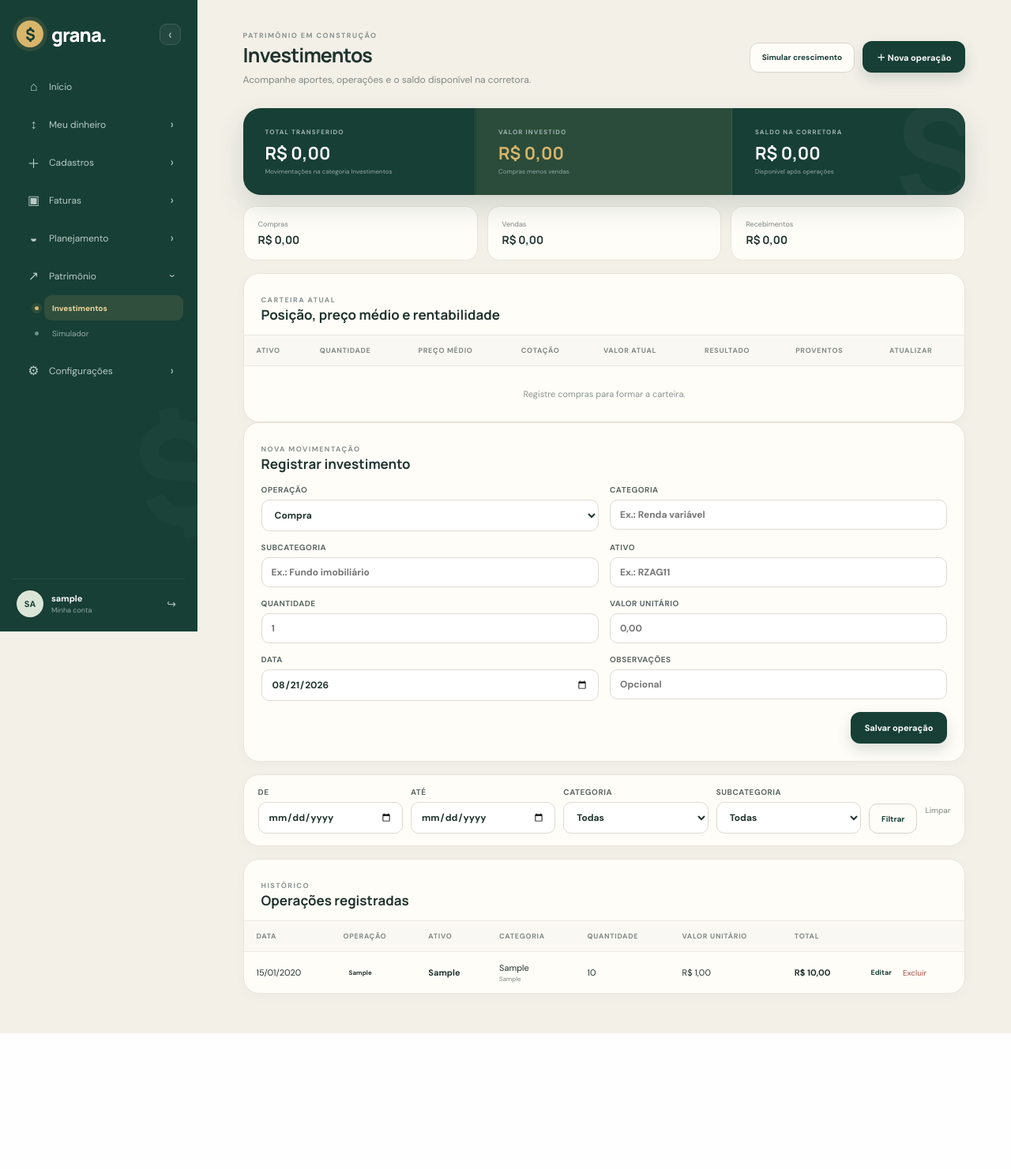
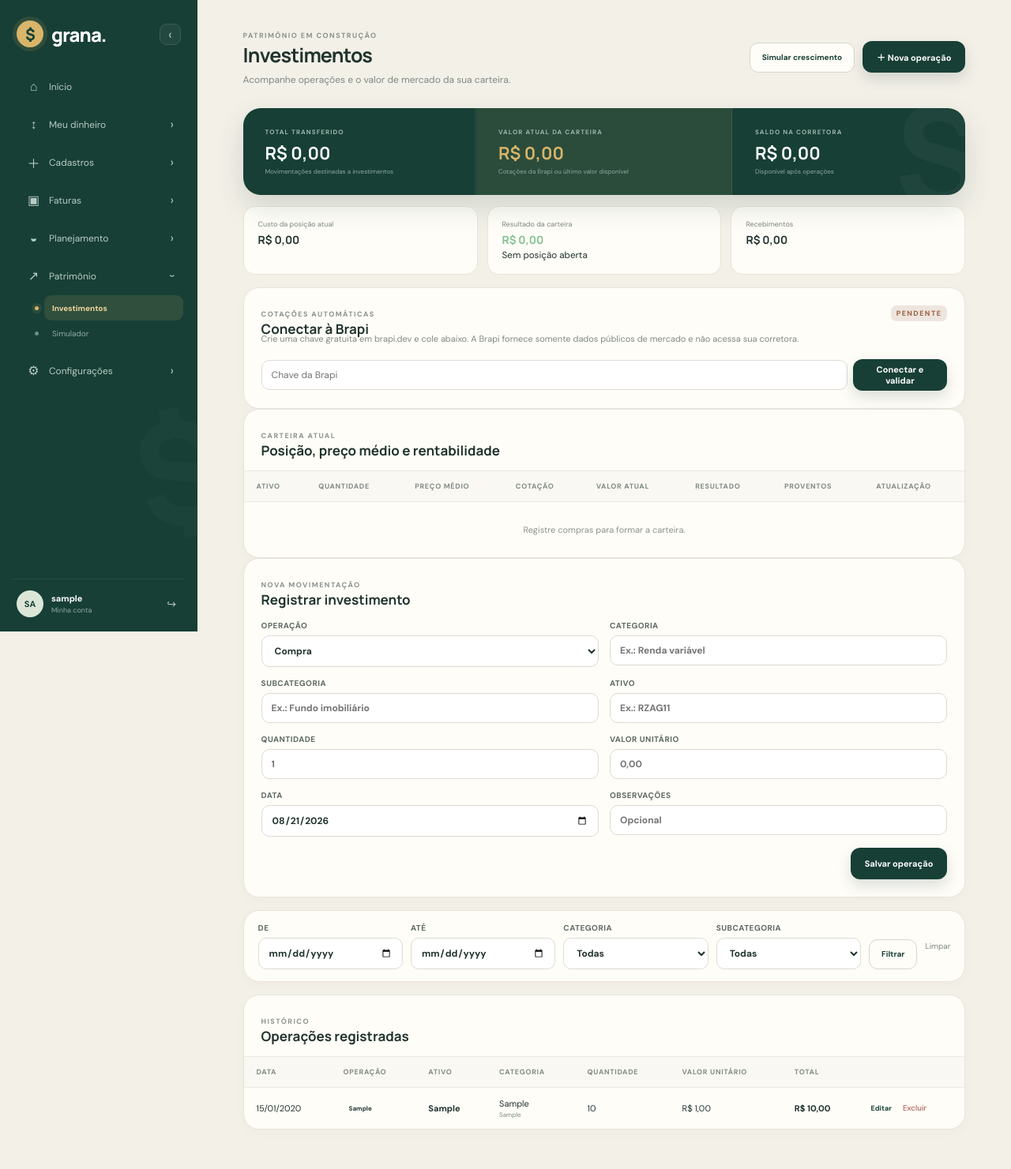
Before and after one commit to Guilherme2616/grana, a Flask app: page /investimentos in a window 1280 px wide. Shown: the whole page at 79% size. Before the commit the page ends 1309 px from the top, so only its background shows below. Run offline with Flask 3, Linux system fonts and the light colour scheme; a user stored in the database is signed in; tables that the repository leaves empty hold one stand-in row (values such as "Sample post").

Commit message:
Automatiza cotações de investimentos: app/templates/investments.html

```diff
--- a/app/templates/investments.html
+++ b/app/templates/investments.html
@@ -1,9 +1,63 @@
-{% extends 'base.html' %}{% block title %}Investimentos · Grana{% endblock %}{% block content %}
-<header class="page-head"><div><span class="eyebrow">PATRIMÔNIO EM CONSTRUÇÃO</span><h1>Investimentos</h1><p>Acompanhe aportes, operações e o saldo disponível na corretora.</p></div><div class="page-actions"><a class="secondary-button" href="{{ url_for('main.investment_simulator') }}">Simular crescimento</a><button class="primary-button" data-open="investment-form">＋ Nova operação</button></div></header>
-<section class="investment-hero"><div><span>TOTAL TRANSFERIDO</span><strong>{{ total_transferred|brl }}</strong><small>Movimentações na categoria Investimentos</small></div><div class="investment-hero-main"><span>VALOR INVESTIDO</span><strong>{{ invested_value|brl }}</strong><small>Compras menos vendas</small></div><div><span>SALDO NA CORRETORA</span><strong>{{ broker_balance|brl }}</strong><small>Disponível após operações</small></div></section>
-<section class="investment-metrics"><article><span>Compras</span><strong>{{ total_buys|brl }}</strong></article><article><span>Vendas</span><strong>{{ total_sales|brl }}</strong></article><article><span>Recebimentos</span><strong>{{ total_receipts|brl }}</strong></article></section>
-<section class="panel table-panel"><div class="panel-head"><div><span>CARTEIRA ATUAL</span><h2>Posição, preço médio e rentabilidade</h2></div></div><div class="table-wrap"><table><thead><tr><th>Ativo</th><th>Quantidade</th><th>Preço médio</th><th>Cotação</th><th>Valor atual</th><th>Resultado</th><th>Proventos</th><th>Atualizar</th></tr></thead><tbody>{% for row in positions %}<tr><td><strong>{{ row.asset }}</strong></td><td>{{ row.quantity }}</td><td>{{ row.average|brl }}</td><td>{{ row.current_price|brl }}</td><td>{{ row.current_value|brl }}</td><td class="{{ 'positive' if row.pnl>=0 else 'negative' }}">{{ row.pnl|brl }}{% if row.return_pct is not none %}<small class="table-subtitle">{{ row.return_pct }}%</small>{% endif %}</td><td>{{ row.receipts|brl }}</td><td><form method="post" action="{{ url_for('main.update_asset_price') }}" class="inline-form"><input type="hidden" name="csrf_token" value="{{ csrf_token() }}"><input type="hidden" name="asset" value="{{ row.asset }}"><input name="current_price" placeholder="Cotação"><button class="secondary-button">Salvar</button></form></td></tr>{% else %}<tr><td colspan="8" class="empty">Registre compras para formar a carteira.</td></tr>{% endfor %}</tbody></table></div></section>
+{% extends 'base.html' %}
+{% block title %}Investimentos · Grana{% endblock %}
+{% block content %}
+<header class="page-head">
+  <div><span class="eyebrow">PATRIMÔNIO EM CONSTRUÇÃO</span><h1>Investimentos</h1><p>Acompanhe operações e o valor de mercado da sua carteira.</p></div>
+  <div class="page-actions">
+    {% if brapi_configured %}
+    <form method="post" action="{{ url_for('main.refresh_investment_prices') }}"><input type="hidden" name="csrf_token" value="{{ csrf_token() }}"><button class="secondary-button">↻ Atualizar agora</button></form>
+    {% endif %}
+    <a class="secondary-button" href="{{ url_for('main.investment_simulator') }}">Simular crescimento</a>
+    <button class="primary-button" data-open="investment-form">＋ Nova operação</button>
+  </div>
+</header>
+
+<section class="investment-hero">
+  <div><span>TOTAL TRANSFERIDO</span><strong>{{ total_transferred|brl }}</strong><small>Movimentações destinadas a investimentos</small></div>
+  <div class="investment-hero-main"><span>VALOR ATUAL DA CARTEIRA</span><strong>{{ portfolio_value|brl }}</strong><small>Cotações da Brapi ou último valor disponível</small></div>
+  <div><span>SALDO NA CORRETORA</span><strong>{{ broker_balance|brl }}</strong><small>Disponível após operações</small></div>
+</section>
+
+<section class="investment-metrics">
+  <article><span>Custo da posição atual</span><strong>{{ portfolio_cost|brl }}</strong></article>
+  <article><span>Resultado da carteira</span><strong class="{{ 'positive' if portfolio_pnl >= 0 else 'negative' }}">{{ portfolio_pnl|brl }}</strong><small>{% if portfolio_return_pct is not none %}{{ portfolio_return_pct }}% sobre o custo{% else %}Sem posição aberta{% endif %}</small></article>
+  <article><span>Recebimentos</span><strong>{{ total_receipts|brl }}</strong></article>
+</section>
+
+<section class="panel">
+  <div class="panel-head"><div><span>COTAÇÕES AUTOMÁTICAS</span><h2>{{ 'Brapi conectada' if brapi_configured else 'Conectar à Brapi' }}</h2></div><span class="operation-chip {{ 'compra' if brapi_configured else 'venda' }}">{{ 'Ativa' if brapi_configured else 'Pendente' }}</span></div>
+  {% if brapi_configured %}
+    <p class="helper-text">As cotações são verificadas ao abrir esta página e reutilizadas por 30 minutos. Sua chave fica criptografada e nunca é exibida.</p>
+    <div class="form-grid compact">
+      <form method="post" action="{{ url_for('main.configure_brapi') }}" class="inline-form"><input type="hidden" name="csrf_token" value="{{ csrf_token() }}"><input type="password" name="token" placeholder="Substituir chave da Brapi" required autocomplete="off"><button class="secondary-button">Trocar chave</button></form>
+      <form method="post" action="{{ url_for('main.configure_brapi') }}" onsubmit="return confirm('Remover a atualização automática das cotações?')"><input type="hidden" name="csrf_token" value="{{ csrf_token() }}"><input type="hidden" name="action" value="clear"><button class="danger-link">Desconectar</button></form>
+    </div>
+  {% else %}
+    <p class="helper-text">Crie uma chave gratuita em <a href="https://brapi.dev/dashboard" target="_blank" rel="noopener">brapi.dev</a> e cole abaixo. A Brapi fornece somente dados públicos de mercado e não acessa sua corretora.</p>
+    <form method="post" action="{{ url_for('main.configure_brapi') }}" class="inline-form"><input type="hidden" name="csrf_token" value="{{ csrf_token() }}"><input type="password" name="token" placeholder="Chave da Brapi" required autocomplete="off"><button class="primary-button">Conectar e validar</button></form>
+  {% endif %}
+</section>
+
+<section class="panel table-panel">
+  <div class="panel-head"><div><span>CARTEIRA ATUAL</span><h2>Posição, preço médio e rentabilidade</h2></div></div>
+  <div class="table-wrap"><table>
+    <thead><tr><th>Ativo</th><th>Quantidade</th><th>Preço médio</th><th>Cotação</th><th>Valor atual</th><th>Resultado</th><th>Proventos</th><th>Atualização</th></tr></thead>
+    <tbody>{% for row in positions %}
+      <tr>
+        <td><strong>{{ row.asset }}</strong>{% if row.asset_name %}<small class="table-subtitle">{{ row.asset_name }}</small>{% endif %}</td>
+        <td>{{ ('%.8f'|format(row.quantity)).rstrip('0').rstrip('.') }}</td><td>{{ row.average|brl }}</td>
+        <td>{{ row.current_price|brl }}{% if row.change_percent is not none %}<small class="table-subtitle {{ 'positive' if row.change_percent >= 0 else 'negative' }}">{{ '+' if row.change_percent >= 0 else '' }}{{ '%.2f'|format(row.change_percent) }}% hoje</small>{% endif %}</td>
+        <td>{{ row.current_value|brl }}</td><td class="{{ 'positive' if row.pnl >= 0 else 'negative' }}">{{ row.pnl|brl }}{% if row.return_pct is not none %}<small class="table-subtitle">{{ row.return_pct }}%</small>{% endif %}</td><td>{{ row.receipts|brl }}</td>
+        <td>{% if row.quote_source == 'brapi' %}<strong>Automática</strong>{% elif row.quote_source == 'manual' %}<strong>Manual</strong>{% else %}<strong>Preço médio</strong>{% endif %}<small class="table-subtitle">{{ row.updated_at.strftime('%d/%m/%Y %H:%M') if row.updated_at else 'Ainda não consultada' }}</small><form method="post" action="{{ url_for('main.update_asset_price') }}" class="inline-form"><input type="hidden" name="csrf_token" value="{{ csrf_token() }}"><input type="hidden" name="asset" value="{{ row.asset }}"><input name="current_price" placeholder="Cotação manual"><button class="secondary-button">Salvar</button></form></td>
+      </tr>
+    {% else %}<tr><td colspan="8" class="empty">Registre compras para formar a carteira.</td></tr>{% endfor %}</tbody>
+  </table></div>
+</section>
+
 <section class="panel form-panel" id="investment-form"><div class="panel-head"><div><span>NOVA MOVIMENTAÇÃO</span><h2>Registrar investimento</h2></div></div><form method="post" class="form-grid investment-form"><input type="hidden" name="csrf_token" value="{{ csrf_token() }}"><label>Operação<select name="operation" required><option>Compra</option><option>Venda</option><option>Recebimento</option></select></label><label>Categoria<input name="category" required placeholder="Ex.: Renda variável"></label><label>Subcategoria<input name="subcategory" placeholder="Ex.: Fundo imobiliário"></label><label>Ativo<input name="asset" required placeholder="Ex.: RZAG11"></label><label>Quantidade<input name="quantity" required inputmode="decimal" placeholder="1"></label><label>Valor unitário<input name="unit_value" required inputmode="decimal" placeholder="0,00"></label><label>Data<input type="date" name="operation_date" value="{{ today.isoformat() }}" required></label><label>Observações<input name="notes" placeholder="Opcional"></label><div class="form-actions span-2"><button class="primary-button">Salvar operação</button></div></form></section>
+
 <section class="panel filter-panel"><form method="get" class="filter-row"><label>De<input type="date" name="start" value="{{ filters.start }}"></label><label>Até<input type="date" name="end" value="{{ filters.end }}"></label><label>Categoria<select name="category"><option value="">Todas</option>{% for value in categories %}<option {{ 'selected' if filters.category == value }}>{{ value }}</option>{% endfor %}</select></label><label>Subcategoria<select name="subcategory"><option value="">Todas</option>{% for value in subcategories %}<option {{ 'selected' if filters.subcategory == value }}>{{ value }}</option>{% endfor %}</select></label><button class="secondary-button">Filtrar</button><a href="{{ url_for('main.investments') }}">Limpar</a></form></section>
+
 <section class="panel table-panel"><div class="panel-head"><div><span>HISTÓRICO</span><h2>Operações registradas</h2></div></div><div class="table-wrap"><table><thead><tr><th>Data</th><th>Operação</th><th>Ativo</th><th>Categoria</th><th>Quantidade</th><th>Valor unitário</th><th>Total</th><th></th></tr></thead><tbody>{% for item in investments %}<tr><td>{{ item.operation_date.strftime('%d/%m/%Y') }}</td><td><span class="operation-chip {{ item.operation|lower }}">{{ item.operation }}</span></td><td><strong>{{ item.asset }}</strong></td><td>{{ item.category }}{% if item.subcategory %}<small class="table-subtitle">{{ item.subcategory }}</small>{% endif %}</td><td>{{ ('%.8f'|format(item.quantity)).rstrip('0').rstrip('.') }}</td><td>{{ item.unit_value|brl }}</td><td class="money">{{ item.total_value|brl }}</td><td><div class="row-actions"><a href="{{ url_for('main.edit_investment', item_id=item.id) }}">Editar</a><form method="post" action="{{ url_for('main.delete_investment', item_id=item.id) }}" onsubmit="return confirm('Excluir esta operação?')"><input type="hidden" name="csrf_token" value="{{ csrf_token() }}"><button class="danger-link">Excluir</button></form></div></td></tr>{% else %}<tr><td colspan="8" class="empty">Nenhum investimento registrado.</td></tr>{% endfor %}</tbody></table></div></section>
-<script>document.querySelector('[data-open]').addEventListener('click',()=>document.getElementById('investment-form').scrollIntoView({behavior:'smooth'}))</script>{% endblock %}
+<script>document.querySelector('[data-open]').addEventListener('click',()=>document.getElementById('investment-form').scrollIntoView({behavior:'smooth'}))</script>
+{% endblock %}
```
